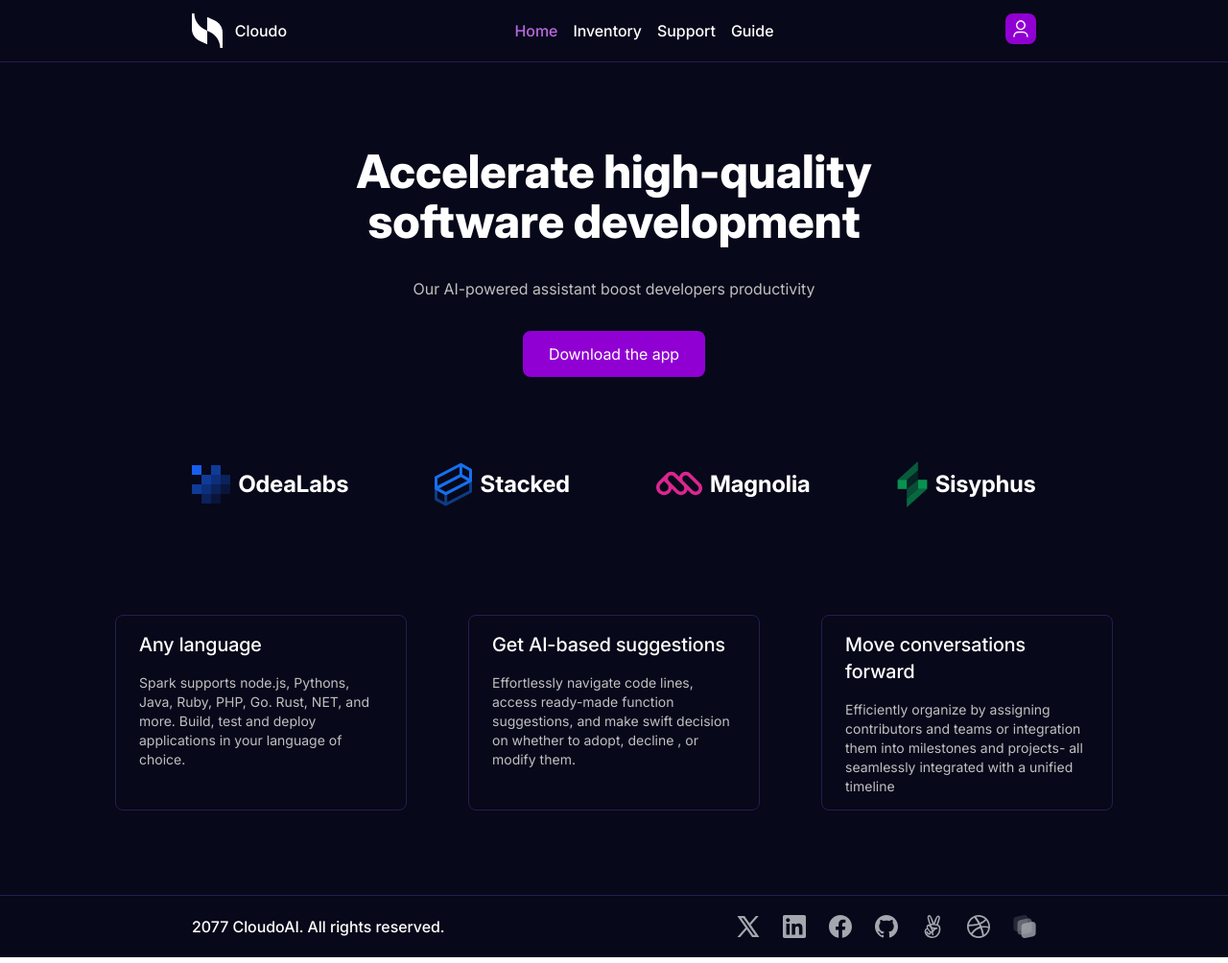
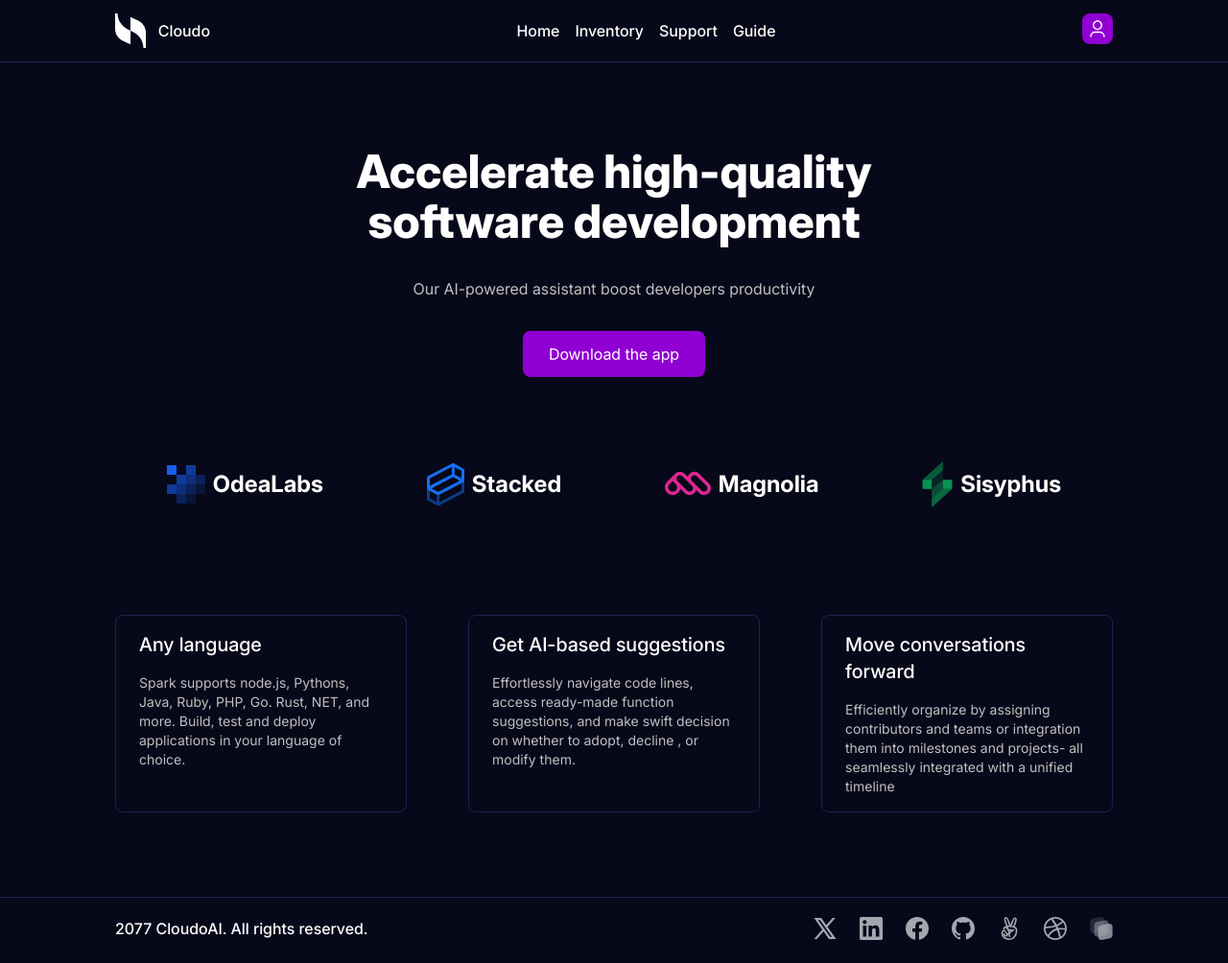
Before and after one commit to coderArresX/css5-1, a plain HTML site: page index.html in a window 1280 px wide. Shown: the whole page at 96% size. Drawn offline with Linux system fonts and the light colour scheme.

Commit message:
done task

```diff
--- a/index.html
+++ b/index.html
@@ -6,26 +6,24 @@
     <meta name="viewport" content="width=device-width, initial-scale=1.0">
     <meta name="description" content="" />
     <meta name="author" content="Giorgi Pailodze" />
-    <link rel="icon" href="images/icon.svg" />
-    <link rel="stylesheet" href="styles/main.css" />
+    <link rel="icon" href="./images/icon.svg" />
+    <link rel="stylesheet" href="./styles/main.css" />
     <title>Flex Box</title>
 </head>
 
 <body>
     <div class="main-container">
         <header>
-            <div class="header">
+            <div class="header container">
                 <div class="cloudo">
                     <img src="images/headerIcon.svg" alt="cloudo icon" width="32px" height="36px" class="icon">
                     <div class="head-text">Cloudo</div>
                 </div>
                 <div class="menu">
-                    <div class="head-text">
-                        <span>Home</span>
-                    </div>
-                    <div class="head-text">Inventory</div>
-                    <div class="head-text">Support</div>
-                    <div class="head-text">Guide</div>
+                    <div><a href="#" class="menuLink">Home</a></div>
+                    <div><a href="#" class="menuLink">Inventory</a></div>
+                    <div><a href="#" class="menuLink">Support</a></div>
+                    <div><a href="#" class="menuLink">Guide</a></div>
                 </div>
                 <div id="user-div">
                     <img src="images/user.svg" alt="user icon" width="24px" height="24px" class="user" />
@@ -33,59 +31,70 @@
             </div>
         </header>
         <main>
-            <div class="heading-div">
+            <div class="heading-div container">
                 <div class="heading">
                     <h1>Accelerate high-quality software development</h1>
                     <p>Our AI-powered assistant boost developers productivity</p>
                 </div>
                 <button>Download the app</button>
             </div>
-            <div class="decoration">
+            <div class="decoration container">
                 <div>
-                    <img src="images/odeaLabs.svg" alt="company logo" width="40px" height="48px">
+                    <img src="images/odeaLabs.svg" alt="odeaLabs logo" width="40px" height="48px">
                     <div class="logo-text">OdeaLabs</div>
                 </div>
                 <div>
-                    <img src="images/stacked.svg" alt="company logo" width="39px" height="48px">
+                    <img src="images/stacked.svg" alt="stacked logo" width="39px" height="48px">
                     <div class="logo-text">Stacked</div>
                 </div>
                 <div>
-                    <img src="images/magnolia.svg" alt="company logo" width="48px" height="48px">
+                    <img src="images/magnolia.svg" alt="magnolia logo" width="48px" height="48px">
                     <div class="logo-text">Magnolia</div>
                 </div>
                 <div>
-                    <img src="images/sisiphus.svg" alt="company logo" width="32px" height="48px">
+                    <img src="images/sisiphus.svg" alt="sisiphus logo" width="32px" height="48px">
                     <div class="logo-text">Sisyphus</div>
                 </div>
             </div>
-            <div class="card-container">
+            <div class="card-container container">
                 <div class="card">
                     <h2>Any language</h2>
-                    <p class="card-text">Spark supports node.js, Pythons, Java, Ruby, PHP, Go. Rust, NET, and more. Build, test and deploy
+                    <p class="card-text">Spark supports node.js, Pythons, Java, Ruby, PHP, Go. Rust, NET, and more.
+                        Build, test and deploy
                         applications in your language of choice.</p>
                 </div>
                 <div class="card">
                     <h2>Get AI-based suggestions</h2>
-                    <p class="card-text">Effortlessly navigate code lines, access ready-made function suggestions, and make swift decision
+                    <p class="card-text">Effortlessly navigate code lines, access ready-made function suggestions, and
+                        make swift decision
                         on whether to adopt, decline , or modify them.</p>
                 </div>
                 <div class="card">
                     <h2>Move conversations forward</h2>
-                    <p class="card-text">Efficiently organize by assigning contributors and teams or integration them into milestones and
+                    <p class="card-text">Efficiently organize by assigning contributors and teams or integration them
+                        into milestones and
                         projects- all seamlessly integrated with a unified timeline</p>
                 </div>
             </div>
         </main>
         <footer>
-            <div class="head-text">2077 CloudoAI. All rights reserved. </div>
-            <div class="social-icons">
-                <img src="images/X.svg" alt="x icon" width="24px" height="24px">
-                <img src="images/linkdin.svg" alt="linkdin icon" width="24px" height="24px">
-                <img src="images/facebook.svg" alt="facebook icon" width="24px" height="24px">
-                <img src="images/cat.svg" alt="cat icon" width="24px" height="24px">
-                <img src="images/voice.svg" alt="voice icon" width="24px" height="24px">
-                <img src="images/basketball.svg" alt="basketball icon" width="24px" height="24px">
-                <img src="images/windows.svg" alt="windows icon" width="24px" height="24px">
+            <div class="footerContent container">
+                <div class="head-text">2077 CloudoAI. All rights reserved. </div>
+                <div class="social-icons">
+                    <a href="#" class="footerLink"><img src="images/X.svg" alt="x icon" width="24px" height="24px"></a>
+                    <a href="https://ge.linkedin.com/" class="footerLink" target="_blank"><img src="images/linkdin.svg" alt="linkdin icon" width="24px"
+                            height="24px"></a>
+                    <a href="https://www.facebook.com/GiorgiPailodze?locale=ka_GE" class="footerLink" target="_blank"><img src="images/facebook.svg" alt="facebook icon" width="24px"
+                            height="24px"></a>
+                    <a href="#" class="footerLink"><img src="images/cat.svg" alt="cat icon" width="24px"
+                            height="24px"></a>
+                    <a href="#" class="footerLink"><img src="images/voice.svg" alt="voice icon" width="24px"
+                            height="24px"></a>
+                    <a href="#" class="footerLink"><img src="images/basketball.svg" alt="basketball icon" width="24px"
+                            height="24px"></a>
+                    <a href="#" class="footerLink"><img src="images/windows.svg" alt="windows icon" width="24px"
+                            height="24px"></a>
+                </div>
             </div>
         </footer>
     </div>
--- a/styles/main.css
+++ b/styles/main.css
@@ -10,21 +10,45 @@
     src: url(../fonts/Inter-VariableFont_opsz\,wght.ttf);
 }
 
+a {
+    text-decoration: none;
+}
+
+.menuLink:hover {
+    color: #B968DE;
+}
+
+.menuLink {
+    color: #FFFFFF;
+    font-size: 16px;
+    line-height: 24px;
+    font-weight: 500;
+}
+
+body {
+    background-color: #07081A;
+}
+
 .main-container {
-    background-color: #07081A;
     display: flex;
     flex-direction: column;
     gap: 88px;
 }
 
+.container {
+    max-width: 1040px;
+    width: 100%;
+}
+
 header {
-    padding: 14px 200px;
+    display: flex;
+    padding: 14px 0;
     border-bottom: 1px solid #261C51;
+    justify-content: center;
 }
 
 .header {
     display: flex;
-    flex-basis: 1040px;
     justify-content: space-between;
 }
 
@@ -44,15 +68,11 @@ header {
 
 .menu {
     display: flex;
-    /* justify-content: space-between; */
-    flex-basis: 274px;
     align-items: center;
     gap: 16px;
 }
 
-span {
-    color: #B968DE;
-}
+
 
 #user-div {
     width: 32px;
@@ -109,16 +129,16 @@ button {
     line-height: 24px;
     text-align: center;
     border: none;
+    outline: none;
 }
 
 .decoration {
     display: flex;
-    gap: 90px;
-    padding: 0 72px;
+    justify-content: space-around;
     padding-bottom: 24px;
 }
 
-.decoration > div {
+.decoration>div {
     display: flex;
     gap: 8px;
     align-items: center;
@@ -139,7 +159,6 @@ button {
 
 .card {
     flex-basis: 304px;
-    height: 204px;
     padding: 16px 24px;
     border-radius: 8px;
     border: 1px solid #261C51;
@@ -161,14 +180,19 @@ h2 {
 }
 
 footer {
-    padding: 20px 200px;
     border-top: 1px solid #261C51;
     display: flex;
-    flex-direction: row;
-    justify-content: space-between;
+    justify-content: center;
+
 }
 
 .social-icons {
     display: flex;
     gap: 24px;
 }
+
+.footerContent {
+    display: flex;
+    justify-content: space-between;
+    padding: 20px 0;
+}
```
